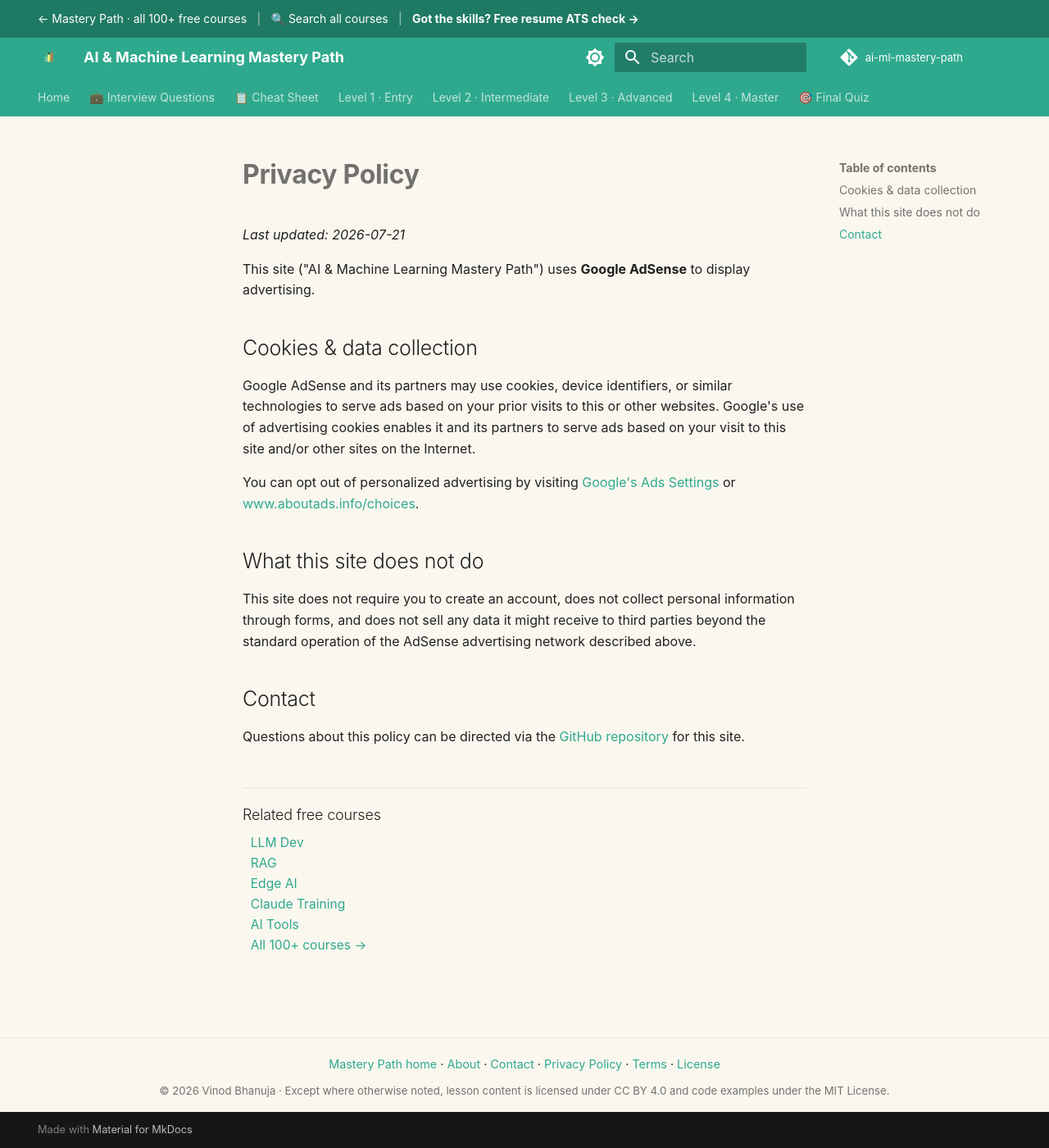
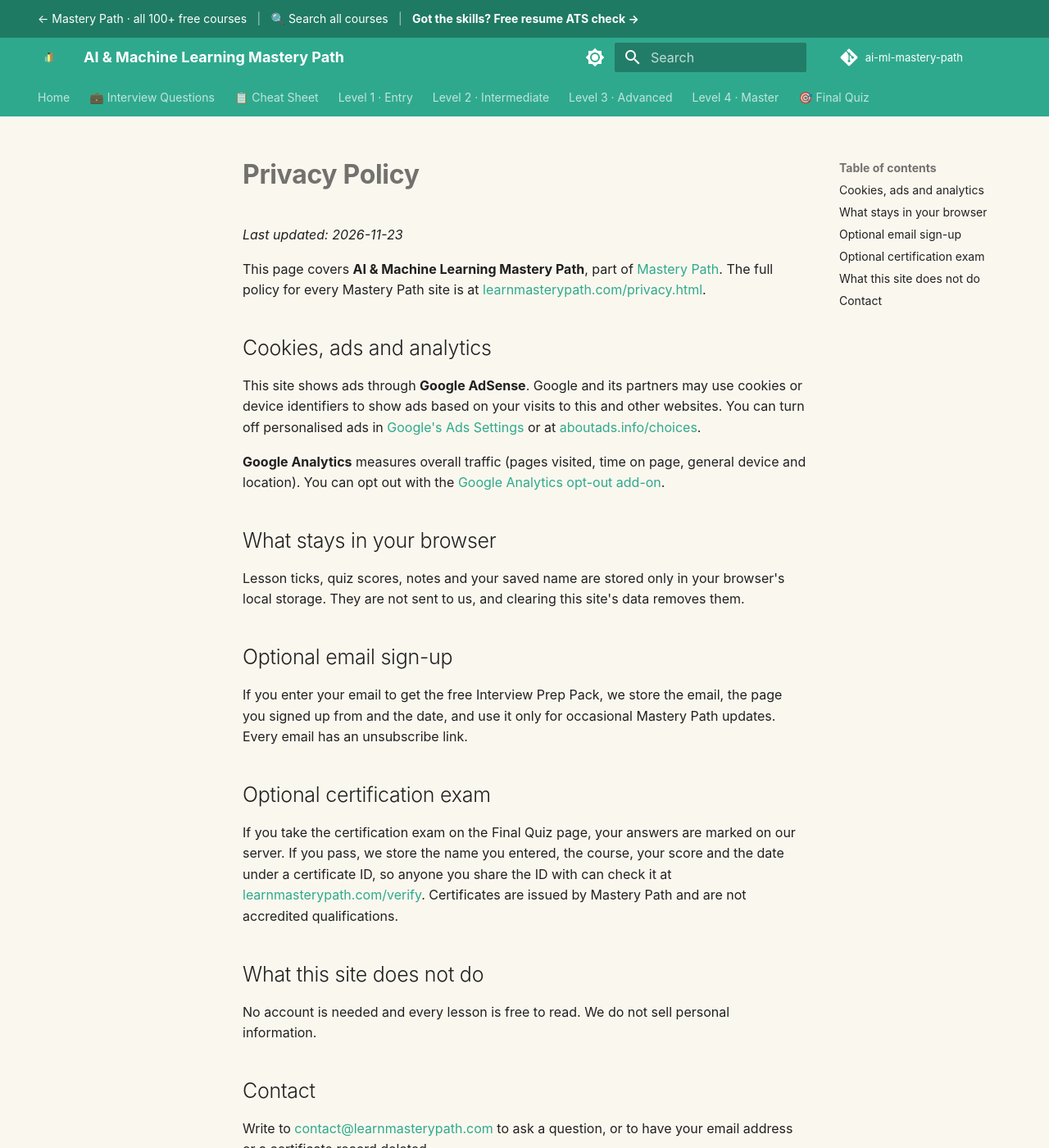
Before and after one commit to SIGILIPELLI/ai-ml-mastery-path, an MkDocs documentation site: the page built from docs/privacy.md, in a window 1280 px wide and 1400 px high. Shown: the whole window at 82% size. Built offline with MkDocs 1.6.1 and Material for MkDocs 9.7.7, drawn with Linux system fonts in a browser that asks for light colours; comment, search, counter and statistics services are not loaded.

Commit message:
Update privacy page: progress stays in the browser, optional email sign-up and certification exam, link to the full policy
Co-Authored-By: Claude Opus 5.5 <noreply@anthropic.com>

```diff
--- a/docs/privacy.md
+++ b/docs/privacy.md
@@ -1,33 +1,35 @@
 ---
-description: "Privacy policy for the free AI & Machine Learning Mastery Path: how Google Analytics and AdSense cookies are used, what is not collected, and how to opt out."
+description: "Privacy policy for the free AI & Machine Learning Mastery Path: cookies for ads and analytics, what stays in your browser, and the optional email sign-up and certification exam."
 ---
 
 # Privacy Policy
 
-_Last updated: 2026-07-21_
+_Last updated: 2026-11-23_
 
-This site ("AI & Machine Learning Mastery Path") uses **Google AdSense** to display advertising.
+This page covers **AI & Machine Learning Mastery Path**, part of [Mastery Path](https://learnmasterypath.com/). The full policy for every Mastery Path site is at [learnmasterypath.com/privacy.html](https://learnmasterypath.com/privacy.html).
 
-## Cookies & data collection
+## Cookies, ads and analytics
 
-Google AdSense and its partners may use cookies, device identifiers, or similar
-technologies to serve ads based on your prior visits to this or other websites.
-Google's use of advertising cookies enables it and its partners to serve ads
-based on your visit to this site and/or other sites on the Internet.
+This site shows ads through **Google AdSense**. Google and its partners may use cookies or device identifiers to show ads based on your visits to this and other websites. You can turn off personalised ads in [Google's Ads Settings](https://adssettings.google.com/) or at [aboutads.info/choices](https://www.aboutads.info/choices/).
 
-You can opt out of personalized advertising by visiting
-[Google's Ads Settings](https://adssettings.google.com/) or
-[www.aboutads.info/choices](https://www.aboutads.info/choices/).
+**Google Analytics** measures overall traffic (pages visited, time on page, general device and location). You can opt out with the [Google Analytics opt-out add-on](https://tools.google.com/dlpage/gaoptout).
+
+## What stays in your browser
+
+Lesson ticks, quiz scores, notes and your saved name are stored only in your browser's local storage. They are not sent to us, and clearing this site's data removes them.
+
+## Optional email sign-up
+
+If you enter your email to get the free Interview Prep Pack, we store the email, the page you signed up from and the date, and use it only for occasional Mastery Path updates. Every email has an unsubscribe link.
+
+## Optional certification exam
+
+If you take the certification exam on the Final Quiz page, your answers are marked on our server. If you pass, we store the name you entered, the course, your score and the date under a certificate ID, so anyone you share the ID with can check it at [learnmasterypath.com/verify](https://learnmasterypath.com/verify/). Certificates are issued by Mastery Path and are not accredited qualifications.
 
 ## What this site does not do
 
-This site does not require you to create an account, does not collect personal
-information through forms, and does not sell any data it might receive to third
-parties beyond the standard operation of the AdSense advertising network
-described above.
+No account is needed and every lesson is free to read. We do not sell personal information.
 
 ## Contact
 
-Questions about this policy can be directed via the
-[GitHub repository](https://github.com/SIGILIPELLI/ai-ml-mastery-path) for this
-site.
+Write to [contact@learnmasterypath.com](mailto:contact@learnmasterypath.com) to ask a question, or to have your email address or a certificate record deleted.
```
